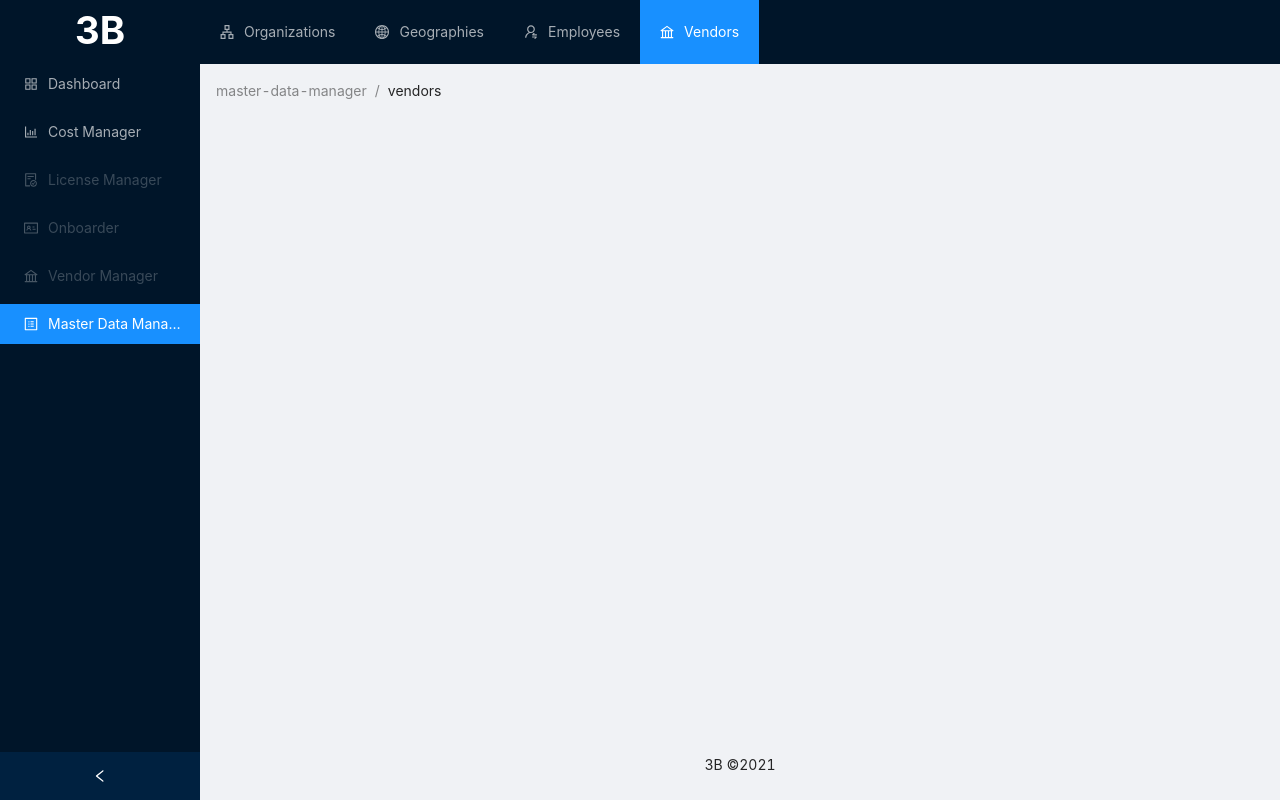
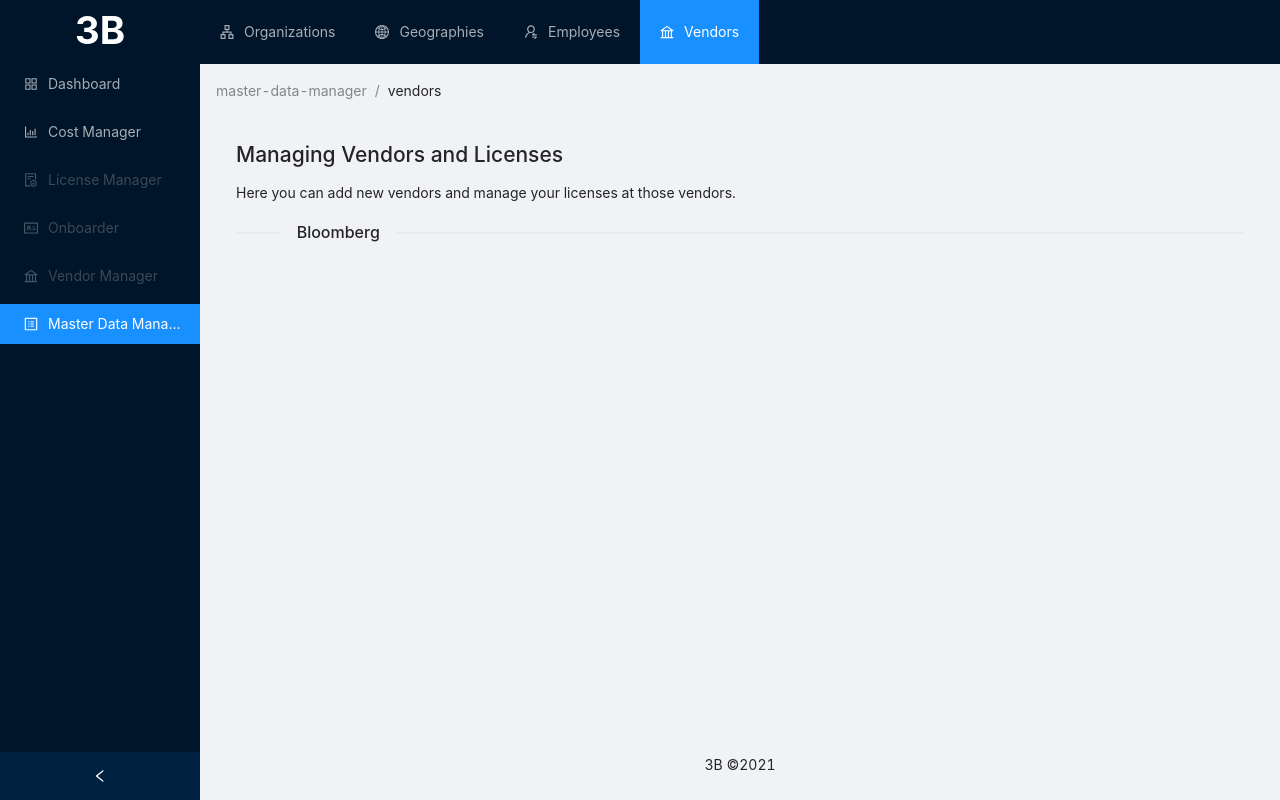
Before and after one commit to MaximBuz/data-vendor-manager, a Next.js app in the folder frontend/frontend/frontend_vendormanager/: page /master-data-manager/vendors in a window 1280 px wide. Built offline with nearby package versions, Linux system fonts and the light colour scheme.

Commit message:
created bloomberg license tree serializer

```diff
--- a/frontend/frontend/frontend_vendormanager/pages/master-data-manager/vendors/index.js
+++ b/frontend/frontend/frontend_vendormanager/pages/master-data-manager/vendors/index.js
@@ -1,7 +1,29 @@
-export default function vendors() {
-    return (
-        <>
+/* ------------------------------------------------------------------------- */
+/* ~~~~~~IMPORTS~~~~~~~~~~~~~~~~~~~~~~~~~~~~~~~~~~~~~~~~~~~~~~~~~~~~~~~~~~~~ */
+/* ------------------------------------------------------------------------- */
 
-        </>
-    )
+/* ROUTING */
+import Link from "next/link";
+
+/* COMPONENTS */
+import TreeDataTable from "../../../components/tables/TreeDataTable";
+import { Button, Tooltip, Divider } from "antd";
+
+/* ------------------------------------------------------------------------- */
+/* ~~~~~~COMPONENT~~~~~~~~~~~~~~~~~~~~~~~~~~~~~~~~~~~~~~~~~~~~~~~~~~~~~~~~~~ */
+/* ------------------------------------------------------------------------- */
+export default function Vendors() {
+
+  /* --------------------------------------------------------------------------- */
+  /* ~~~~~~RENDERING~~~~~~~~~~~~~~~~~~~~~~~~~~~~~~~~~~~~~~~~~~~~~~~~~~~~~~~~~~~~ */
+  /* --------------------------------------------------------------------------- */
+  return (
+    <>
+      <h2>Managing Vendors and Licenses</h2>
+      <p style={{ maxWidth: "550px" }}>
+        Here you can add new vendors and manage your licenses at those vendors.
+      </p>
+        <Divider orientation="left">Bloomberg</Divider>
+    </>
+  );
 }
```
